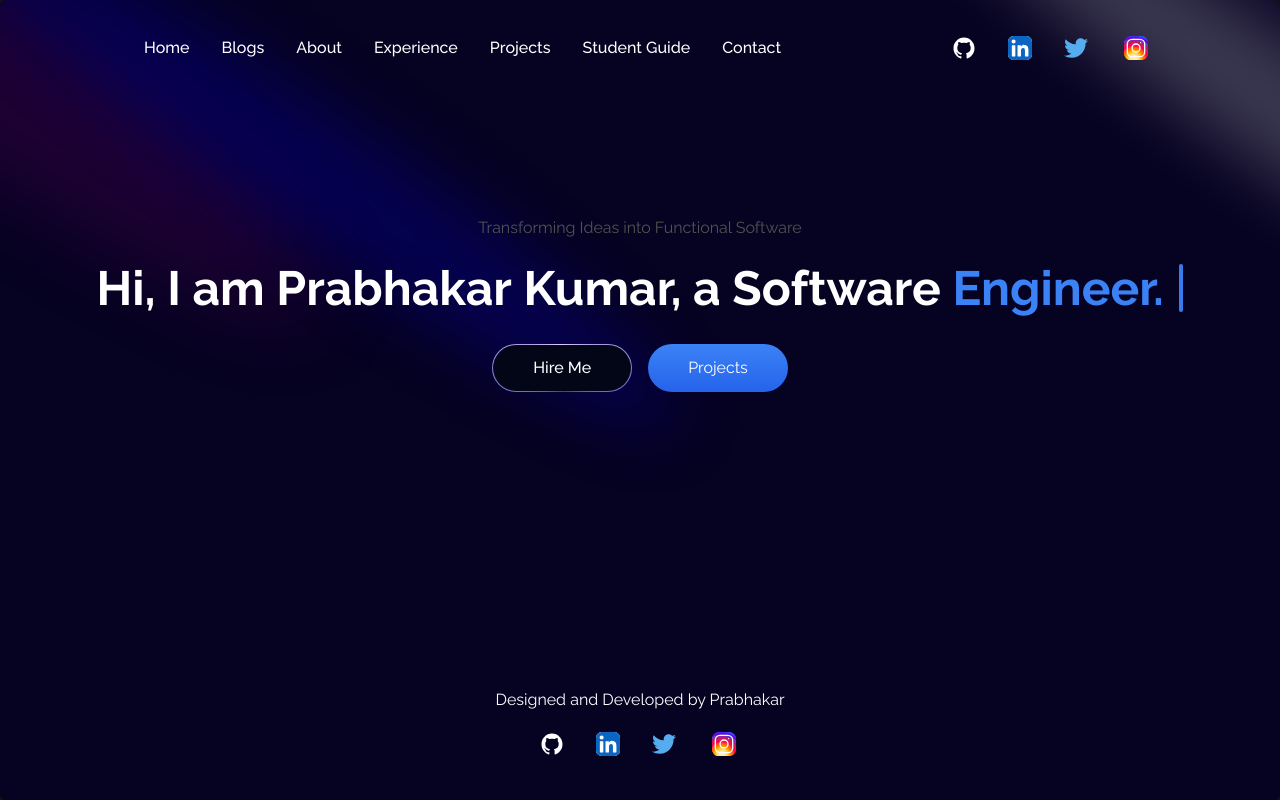
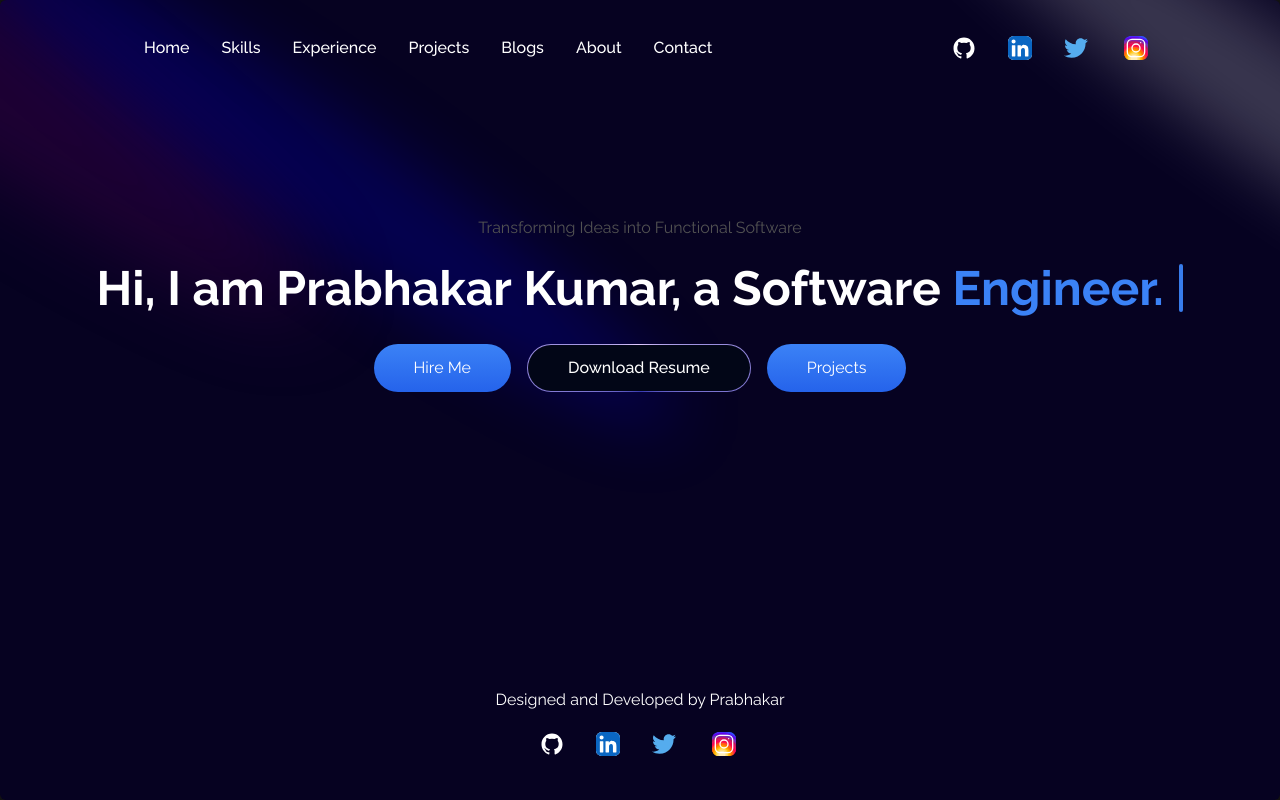
Before and after one commit to acheiveer/Portfolio-next, a Next.js app in the folder portfolio-next/: page / in a window 1280 px wide. Built offline with nearby package versions, Linux system fonts and the light colour scheme.

Commit message:
added resume button

```diff
--- a/portfolio-next/src/components/Hero.tsx
+++ b/portfolio-next/src/components/Hero.tsx
@@ -42,14 +42,23 @@ const Hero = () => {
         words={words}
       />
       <div className="flex flex-col md:flex-row space-y-5 md:space-y-0 space-x-0 md:space-x-4">
-        <a href="mailto:shivambhadani28@gmail.com" target="_blank">
-          <button className="relative inline-flex h-12 overflow-hidden rounded-full p-[1px] focus:outline-none focus:ring-2 focus:ring-slate-400 focus:ring-offset-2 focus:ring-offset-slate-50">
+        <a href="mailto:prabhakarsinghssm1@gmail.com" target="_blank">
+        <button
+          className="px-10 py-3 rounded-full bg-gradient-to-b from-blue-500 to-blue-600 text-white focus:ring-2 focus:ring-blue-400 hover:shadow-xl transition duration-200"
+        >
+          Hire Me
+        </button>
+        </a>
+
+        <a href="./Resume.pdf" target="_blank" rel="noopener noreferrer" download>
+        <button className="relative inline-flex h-12 overflow-hidden rounded-full p-[1px] focus:outline-none focus:ring-2 focus:ring-slate-400 focus:ring-offset-2 focus:ring-offset-slate-50">
             <span className="absolute inset-[-1000%] animate-[spin_2s_linear_infinite] bg-[conic-gradient(from_90deg_at_50%_50%,#E2CBFF_0%,#393BB2_50%,#E2CBFF_100%)]" />
             <span className="inline-flex h-full w-full cursor-pointer items-center justify-center rounded-full bg-slate-950 px-10 py-4 text-base font-medium text-white backdrop-blur-3xl">
-              Hire Me
+              Download Resume
             </span>
-          </button>
+        </button>
         </a>
+
         <button
           className="px-10 py-3 rounded-full bg-gradient-to-b from-blue-500 to-blue-600 text-white focus:ring-2 focus:ring-blue-400 hover:shadow-xl transition duration-200"
           onClick={() => router.push("/projects")}
--- a/portfolio-next/src/data/navitems.ts
+++ b/portfolio-next/src/data/navitems.ts
@@ -11,12 +11,8 @@ const navItems: Inavitem[] = [
         link: "/"
       },
       {
-        name: "Blogs",
-        link: "https://medium.com/@prabhakr4u"
-      },
-      {
-        name: "About",
-        link: "/about"
+        name: "Skills",
+        link: "/skills"
       },
       {
         name: "Experience",
@@ -27,8 +23,12 @@ const navItems: Inavitem[] = [
         link: "/projects"
       },
       {
-        name: "Student Guide",
-        link: "/student-guide"
+        name: "Blogs",
+        link: "https://medium.com/@prabhakr4u"
+      },
+      {
+        name: "About",
+        link: "/about"
       },
       {
         name: "Contact",
```
Also changed, not shown: 1 other file (tests, documents, lock files or other folders).
